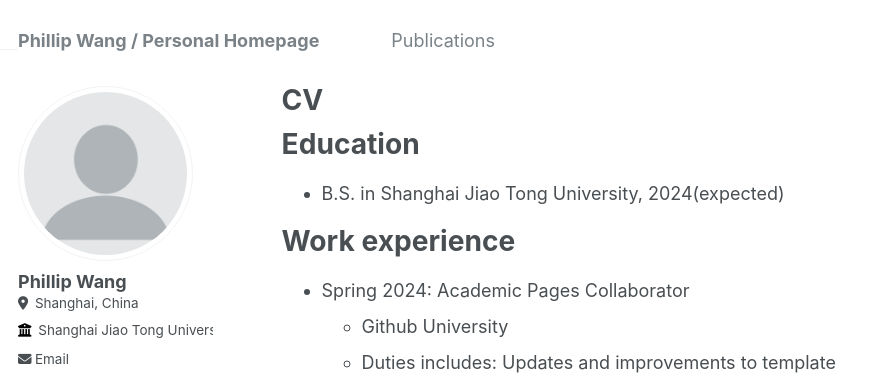
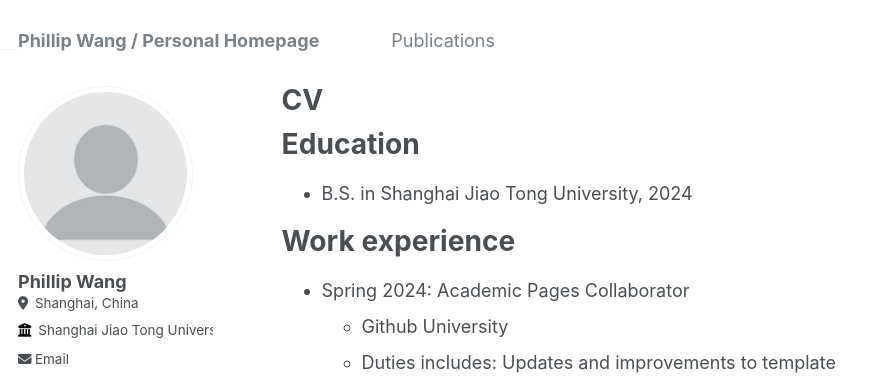
Before and after one commit to philipwangOvO/philipwangOvO.github.io, a Jekyll site: the page built from _pages/cv.md, in a window 1280 px wide and 900 px high. Shown: the top 376 px of the window, without its empty margins (0-880 px from the left). Built offline with Jekyll 4.4.1, drawn with Linux system fonts in a browser that asks for light colours.

Commit message:
Update cv.md

```diff
--- a/_pages/cv.md
+++ b/_pages/cv.md
@@ -11,7 +11,7 @@ redirect_from:
 
 Education
 ======
-* B.S. in Shanghai Jiao Tong University, 2024(expected)
+* B.S. in Shanghai Jiao Tong University, 2024
 
 Work experience
 ======
```
